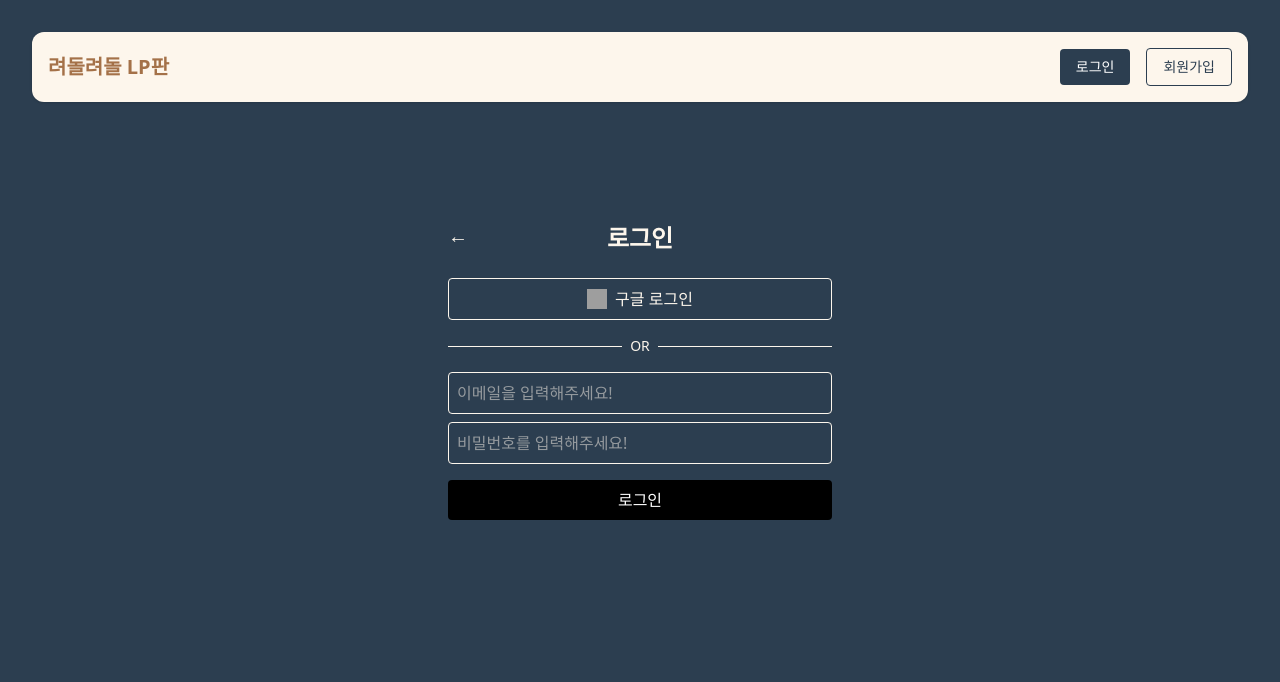
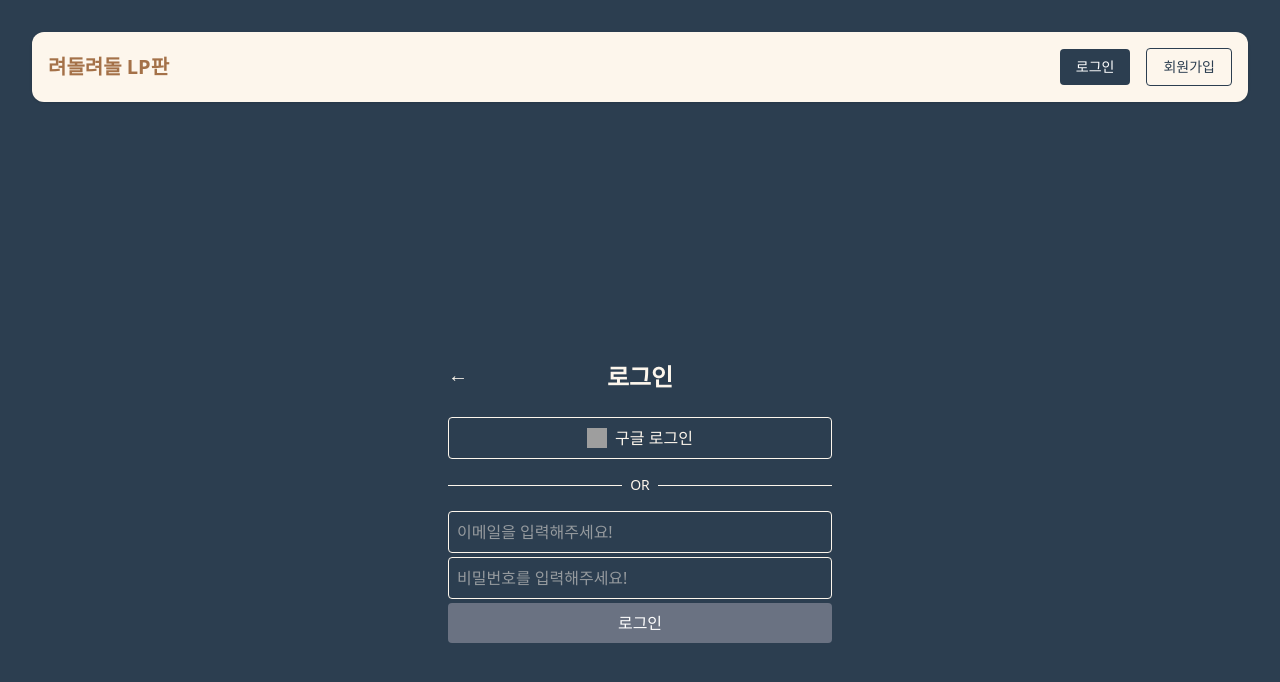
Before and after one commit to UMC-CAU/umc-8th-web-jam, a React (Vite) app: page /log-in in a window 1280 px wide. Shown: the top 682 px of the page. Built offline with nearby package versions, Linux system fonts and the light colour scheme; grey boxes are pictures that could not be loaded.

Commit message:
로그인 형식 검증 추가

```diff
--- /dev/null
+++ b/src/hooks/useForm.ts
@@ -0,0 +1,83 @@
+import { useState } from 'react';
+
+type FormValues = {
+  email: string;
+  password: string;
+};
+
+type FormErrors = {
+  // 에러가 있을 땐 string 메시지, 없으면 undefined
+  email?: string;
+  password?: string;
+};
+
+export const useForm = () => {
+  const [values, setValues] = useState<FormValues>({
+    email: '',
+    password: '',
+  });
+
+  const [errors, setErrors] = useState<FormErrors>({});
+
+  const handleChange = (e: React.ChangeEvent<HTMLInputElement>) => {
+    // input에서 name과 value를 추출 (name은 "email" 또는 "password")
+    const { name, value } = e.target; // { "email" : "123@example.com"}
+
+    // 기존 입력값들은 그대로 두고, 지금 바뀐 input 하나만 업데이트
+    setValues((prev) => ({ ...prev, [name]: value }));
+
+    // 이메일 유효성 검사
+    if (name === 'email') {
+      // 이메일 형식 정규식
+      const emailRegex = /^[\w-.]+@([\w-]+\.)+[\w-]{2,4}$/;
+
+      if (!emailRegex.test(value)) {
+        setErrors((prev) => ({ ...prev, email: '올바른 이메일 형식을 입력해주세요.' }));
+      } else {
+        // 에러가 없는 경우
+        //이메일 에러를 현재 에러들에서 제거
+        setErrors((prev) => {
+          const { email, ...rest } = prev;
+          return rest;
+        });
+      }
+    }
+
+    // 비밀번호 유효성 검사
+    if (name === 'password') {
+      if (value.length < 8) {
+        setErrors((prev) => ({ ...prev, password: '비밀번호는 8자 이상이어야 합니다.' }));
+      } else {
+        // 에러가 없는 경우
+        // 비밀번호 에러를 현재 에러들에서 제거
+        setErrors((prev) => {
+          const { password, ...rest } = prev;
+          return rest;
+        });
+      }
+    }
+  };
+
+  const validate = () => {
+    const newErrors: FormErrors = {};
+    const emailRegex = /^[\w-.]+@([\w-]+\.)+[\w-]{2,4}$/;
+
+    if (!emailRegex.test(values.email)) {
+      newErrors.email = '올바른 이메일 형식을 입력해주세요.';
+    }
+
+    if (values.password.length < 8) {
+      newErrors.password = '비밀번호는 8자 이상이어야 합니다.';
+    }
+
+    setErrors(newErrors);
+    return Object.keys(newErrors).length === 0;
+  };
+
+  return {
+    values,
+    errors,
+    handleChange,
+    validate,
+  };
+};
--- a/src/pages/log-in.tsx
+++ b/src/pages/log-in.tsx
@@ -1,10 +1,26 @@
 import { useNavigate } from 'react-router-dom';
+import { useForm } from '../hooks/useForm';
 
 const Login = () => {
   const navigate = useNavigate(); // 이전 페이지로 이동하기 위한 Hook
+  const { values, errors, handleChange, validate } = useForm();
+
+  const handleLogin = () => {
+    if (validate()) {
+      console.log('로그인 시도:', values);
+    }
+    // 추후에 로그인 로직 이쪽에
+  };
+
+  const isDisabled =
+    !values.email || // 이메일 입력이 비어 있으면 true → 버튼 비활성화
+    !values.password || // 비밀번호 입력이 비어 있으면 true → 버튼 비활성화
+    Boolean(errors.email) || // 이메일 형식이 잘못되었을 경우 errors.email에 문자열이 있으므로 → true → 버튼 비활성화
+    Boolean(errors.password); // 비밀번호 유효성 검사 실패 시 → true → 버튼 비활성화
+  // errors.email, errors.password가 string | undefined 타입이라 Boolean으로 감싸야 함
 
   return (
-    <div className="min-h-screen mt-30 flex justify-center px-4">
+    <div className="min-h-screen flex justify-center items-center px-4">
       <div className="w-full max-w-sm">
         <div className="relative mb-6 h-8">
           <button onClick={() => navigate(-1)} className="absolute left-0 text-xl">
@@ -16,7 +32,7 @@ const Login = () => {
         </div>
 
         <button className="w-full border py-2 rounded mb-4 flex items-center justify-center gap-2 hover:bg-[#1B2631]">
-          <img src="/google-icon.png" className="w-5 h-5" />
+          <img src="/google-icon.png" alt="Google" className="w-5 h-5" />
           구글 로그인
         </button>
 
@@ -28,16 +44,32 @@ const Login = () => {
 
         <input
           type="email"
+          name="email"
           placeholder="이메일을 입력해주세요!"
-          className="w-full border p-2 rounded mb-2 bg-transparent"
+          value={values.email}
+          onChange={handleChange}
+          className="w-full border p-2 rounded mb-1 bg-transparent"
         />
+        {errors.email && <p className="text-red-500 text-sm mb-2">{errors.email}</p>}
+
         <input
           type="password"
+          name="password"
           placeholder="비밀번호를 입력해주세요!"
-          className="w-full border p-2 rounded mb-4 bg-transparent"
+          value={values.password}
+          onChange={handleChange}
+          className="w-full border p-2 rounded mb-1 bg-transparent"
         />
+        {errors.password && <p className="text-red-500 text-sm mb-4">{errors.password}</p>}
 
-        <button className="w-full py-2 rounded bg-black text-white hover:bg-[#1B2631]">로그인</button>
+        <button
+          onClick={isDisabled ? undefined : handleLogin}
+          className={`w-full py-2 rounded text-white
+            ${isDisabled ? 'bg-gray-500 cursor-not-allowed pointer-events-none' : 'bg-black hover:bg-[#1B2631]'}
+          `}
+        >
+          로그인
+        </button>
       </div>
     </div>
   );
```
